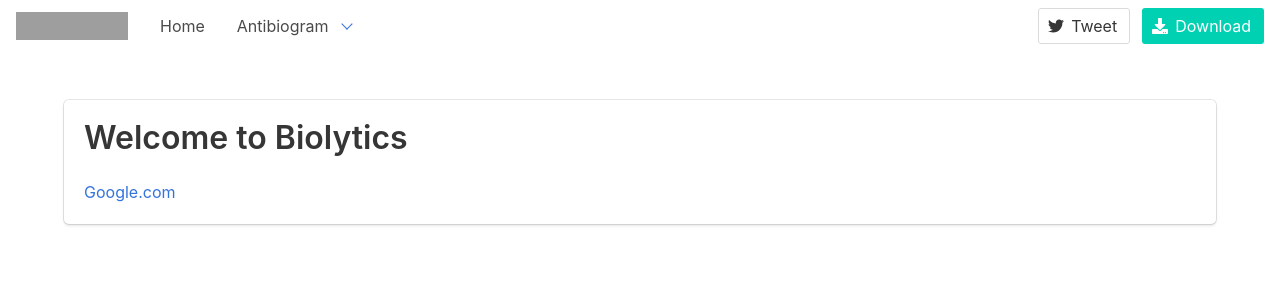
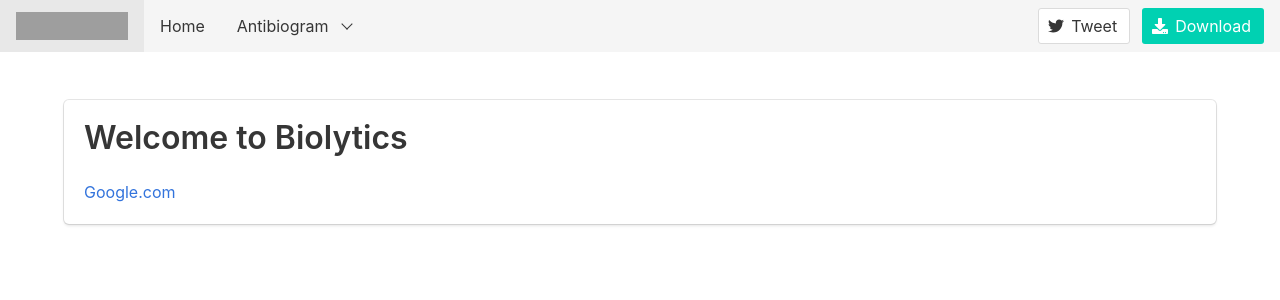
Before and after one commit to likit/biolytics, a Flask app: page / in a window 1280 px wide. Shown: the top 300 px of the page. Run offline with Flask 2, Linux system fonts and the light colour scheme; grey boxes are pictures that could not be loaded.

Commit message:
modified the navbar

```diff
--- a/app/templates/base.html
+++ b/app/templates/base.html
@@ -9,7 +9,7 @@
 </head>
 <body>
 {% block navbar %}
-    <nav class="navbar is-transparent">
+    <nav class="navbar is-light">
         <div class="navbar-brand">
             <a class="navbar-item" href="https://bulma.io">
                 <img src="https://bulma.io/images/bulma-logo.png" alt="Bulma: a modern CSS framework based on Flexbox" width="112" height="28">
@@ -30,7 +30,7 @@
                     <a class="navbar-link" href="#">
                         Antibiogram
                     </a>
-                    <div class="navbar-dropdown is-boxed">
+                    <div class="navbar-dropdown">
                         <a class="navbar-item" href="{{ url_for('antibiogram.index') }}">
                             Overview
                         </a>
```
